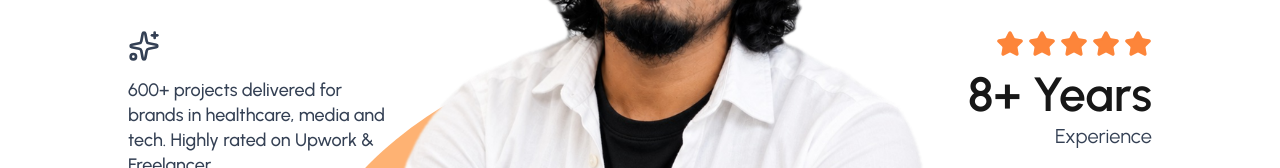
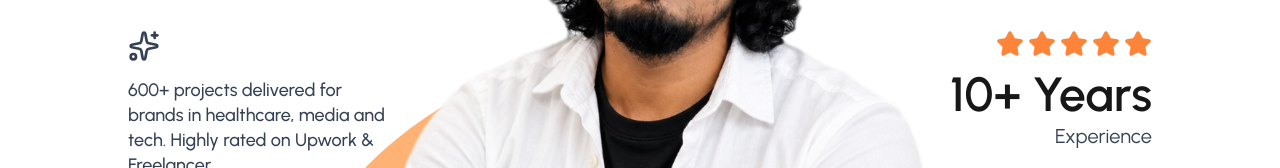
Before and after one commit to arafat4u/mohiul-islam-portfolio, a Next.js app: page / in a window 1280 px wide. Shown: the part 570-738 px from the top of the page. Built offline with nearby package versions, Linux system fonts and the light colour scheme; no server answers.

Commit message:
Update stats: 100+ Behance case studies, 10+ years experience
Co-Authored-By: Claude Opus 5.5 <noreply@anthropic.com>

```diff
--- a/app/page.tsx
+++ b/app/page.tsx
@@ -97,7 +97,7 @@ const notch = {
 const platforms = [
   { name: "Freelancer.com", stat: "550+", label: "Projects", kind: "Freelance marketplace", cta: "Hire me on Freelancer", note: ["5-Star Rated", "Top Designer"], href: links.freelancer, tone: "bg-orange text-white" },
   { name: "Upwork", stat: "50+", label: "Projects", kind: "Freelance marketplace", cta: "Hire me on Upwork", note: ["Top Rated", "JSS 100%"], href: links.upwork, tone: "bg-[#1d2939] text-white" },
-  { name: "Behance", stat: "600+", label: "Case studies", kind: "Portfolio", cta: "View case studies", note: ["Brand systems", "Full case studies"], href: links.behance, tone: "bg-orange-soft text-ink" },
+  { name: "Behance", stat: "100+", label: "Case studies", kind: "Portfolio", cta: "View case studies", note: ["Brand systems", "Full case studies"], href: links.behance, tone: "bg-orange-soft text-ink" },
 ];
 
 export default function Home() {
@@ -165,7 +165,7 @@ export default function Home() {
                     <Star key={i} className="h-7 w-7 fill-current" />
                   ))}
                 </p>
-                <p className="mt-3 text-5xl font-semibold text-ink">8+ Years</p>
+                <p className="mt-3 text-5xl font-semibold text-ink">10+ Years</p>
                 <p className="mt-1 text-xl text-navy">Experience</p>
               </div>
             </div>
@@ -182,7 +182,7 @@ export default function Home() {
                     <Star key={i} className="h-4 w-4 fill-current" />
                   ))}
                 </p>
-                <p className="mt-3 text-3xl font-semibold text-ink">8+ Years</p>
+                <p className="mt-3 text-3xl font-semibold text-ink">10+ Years</p>
                 <p className="text-[15px] text-navy">Experience</p>
               </div>
             </div>
@@ -269,7 +269,7 @@ export default function Home() {
                   {[
                     ["600+", "Projects completed"],
                     ["10+", "Long-term clients"],
-                    ["8+", "Years active"],
+                    ["10+", "Years active"],
                   ].map(([n, l]) => (
                     <div key={l}>
                       <dt className="sr-only">{l}</dt>
--- a/lib/site.ts
+++ b/lib/site.ts
@@ -13,7 +13,7 @@ export const site = {
   fullName: "MD Mohiul Islam",
   title: "Mohiul Islam — Graphic Designer & Brand Identity Designer",
   description:
-    "MD Mohiul Islam is a senior graphic designer from Dinajpur, Bangladesh with 8+ years and 600+ projects. Brand identity, logo design, social media design, packaging, print and photography for clients worldwide.",
+    "MD Mohiul Islam is a senior graphic designer from Dinajpur, Bangladesh with 10+ years and 600+ projects. Brand identity, logo design, social media design, packaging, print and photography for clients worldwide.",
   locale: "en_US",
   keywords: [
     "Mohiul Islam",
```
